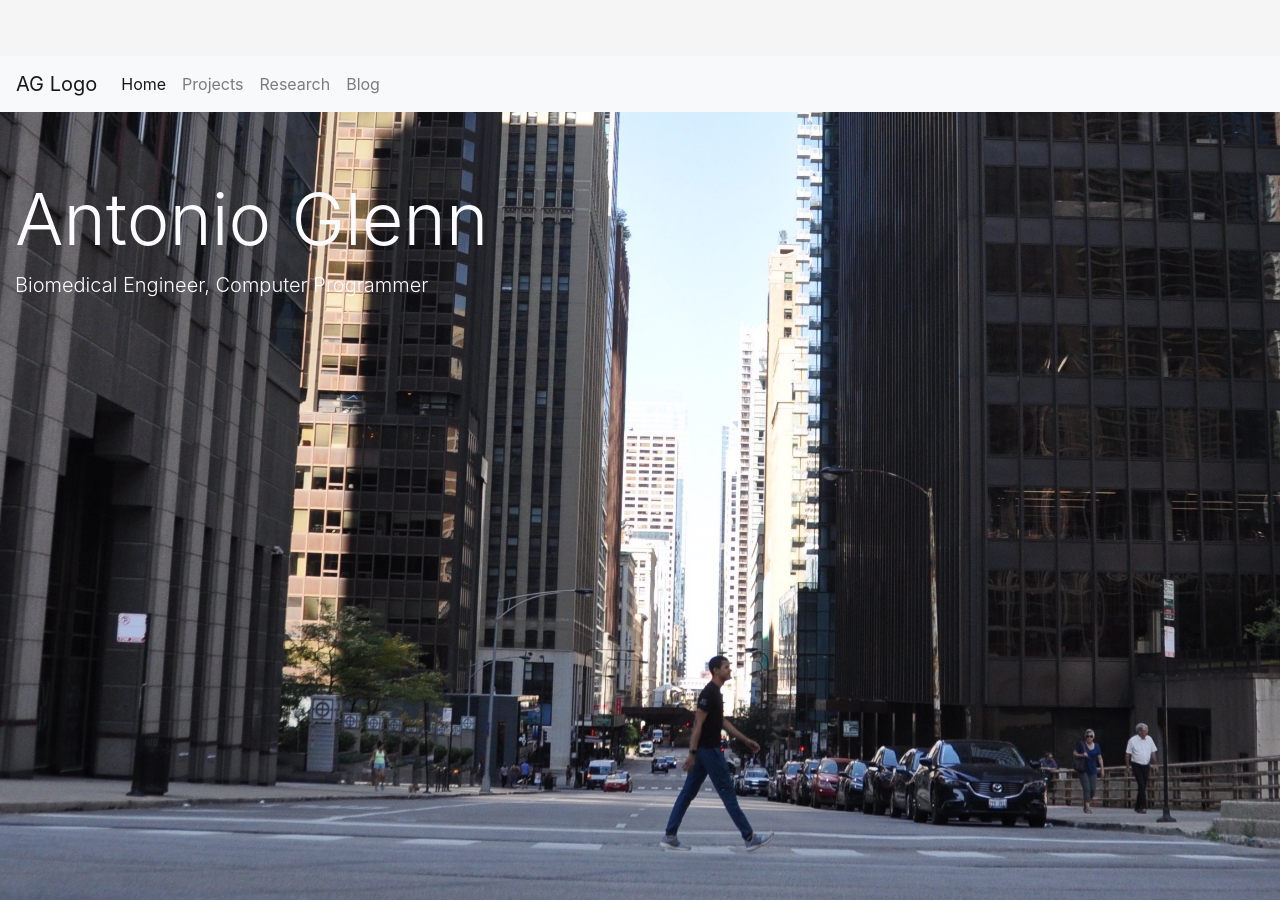
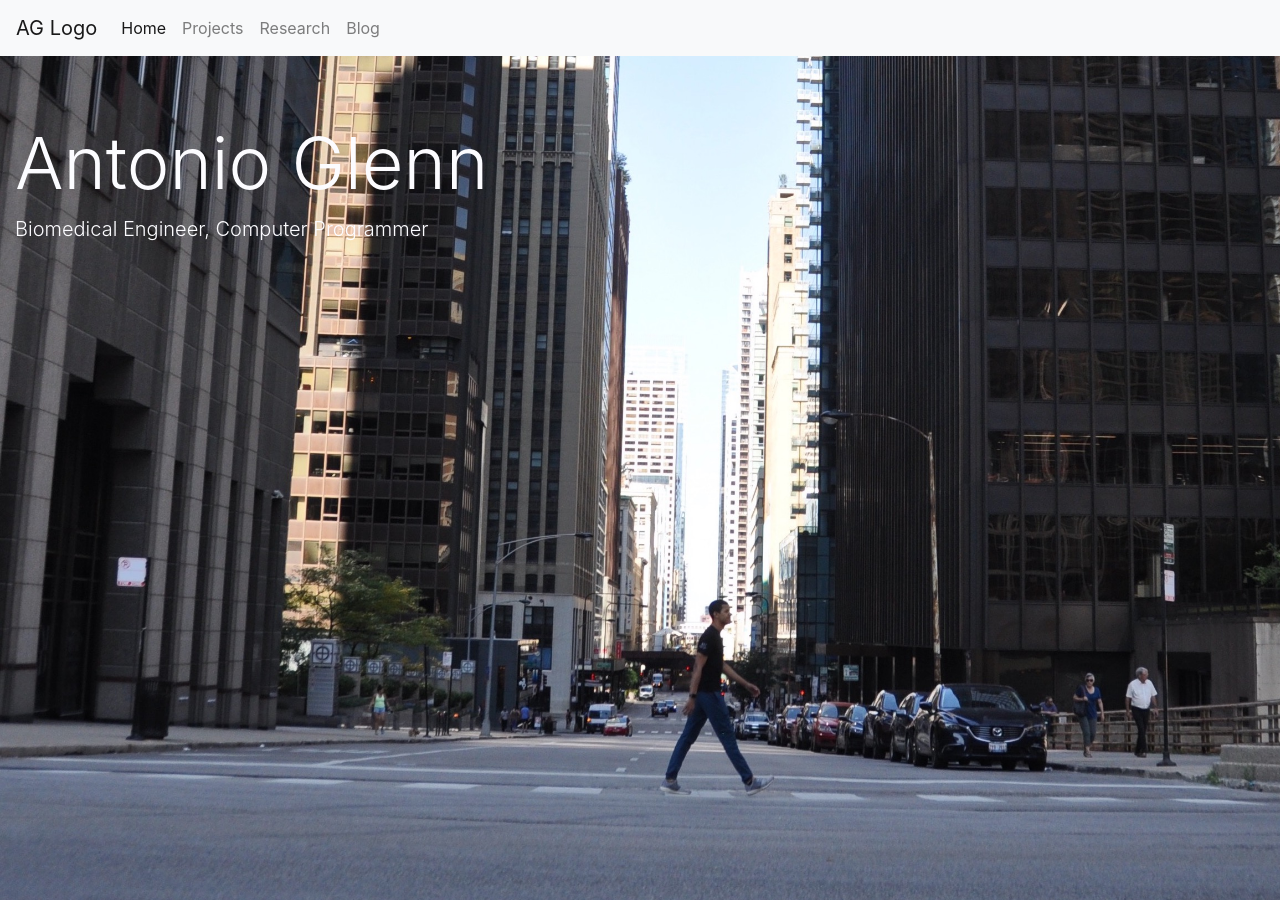
Before and after one commit to antoniog11/website.io, a Jekyll site: the page built from index.html, in a window 1280 px wide and 900 px high. Built offline with Jekyll 4.4.1, drawn with Linux system fonts in a browser that asks for light colours; nearby versions of some CDN libraries.

Commit message:
Quick fix for navbar fixed-top

```diff
--- a/_includes/navigation.html
+++ b/_includes/navigation.html
@@ -1,4 +1,4 @@
-<nav class="navbar navbar-expand-md navbar-light bg-light">
+<nav class="navbar fixed-top navbar-expand-md navbar-light bg-light">
   <a class="navbar-brand" href="#">AG Logo</a>
   <button class="navbar-toggler" type="button" data-toggle="collapse" data-target="#navbarNavAltMarkup" aria-controls="navbarNavAltMarkup" aria-expanded="false" aria-label="Toggle navigation">
     <span class="navbar-toggler-icon"></span>
```
